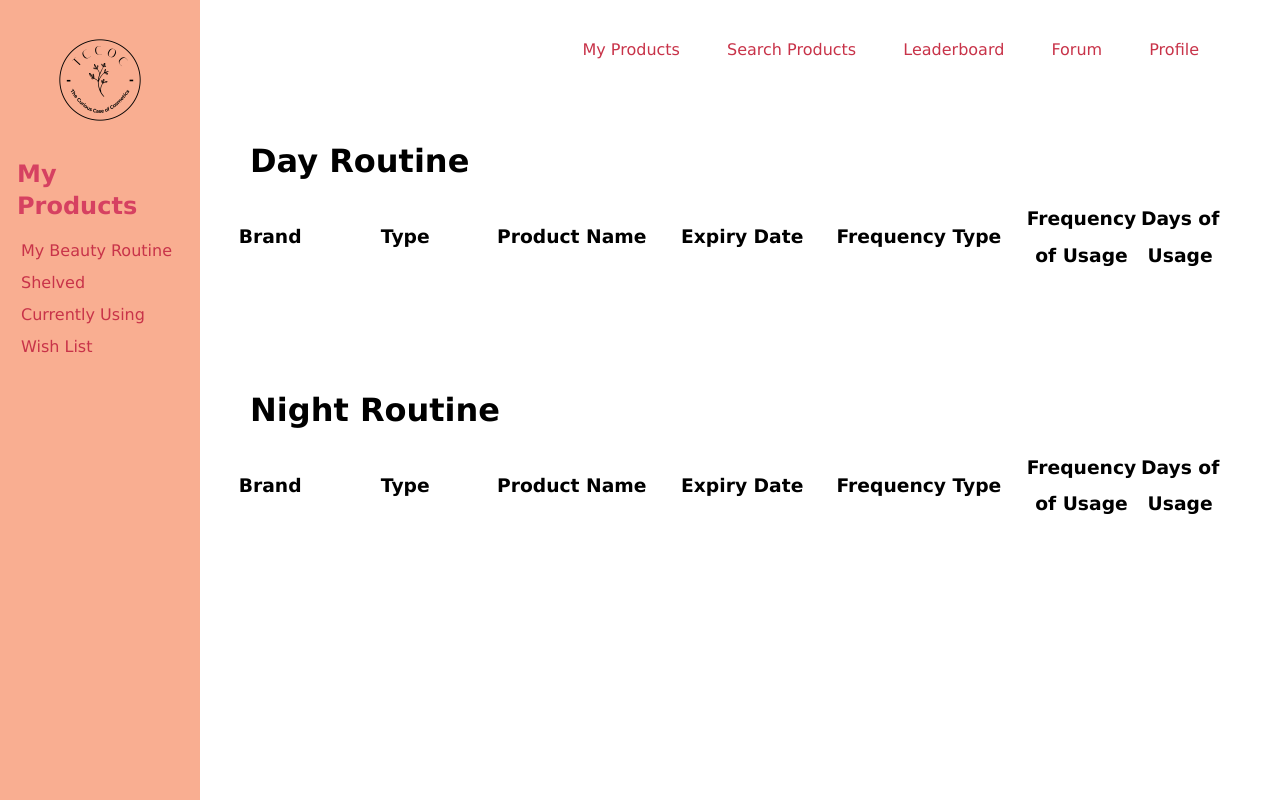
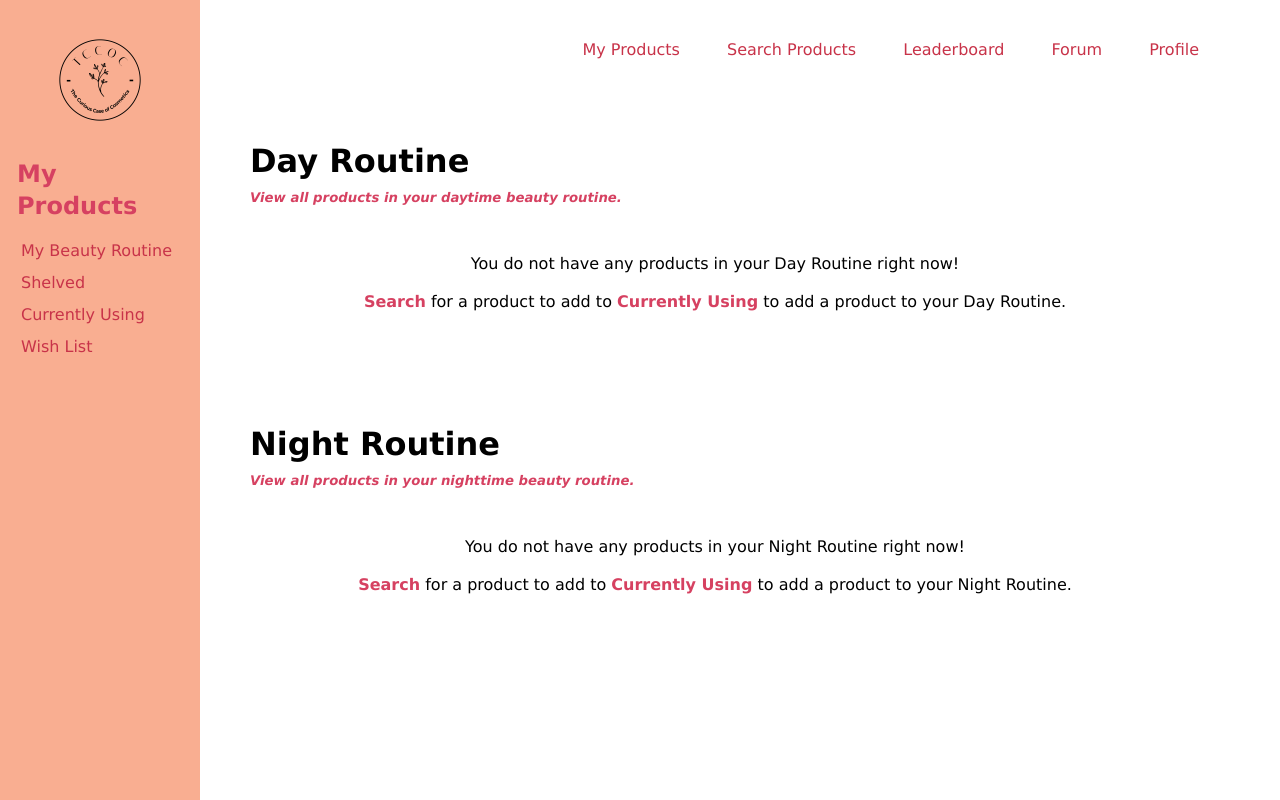
Before and after one commit to lyntan01/Orbital-Project, a Flask app: page /routine in a window 1280 px wide; the page is wider, and only the part inside the window is pictured. Run offline with Flask 2, Linux system fonts and the light colour scheme; the visitor is signed in with stand-in values (Sample User, id 1); data comes from the database, SQL or seed files in the repository; data that the repository does not hold is empty; some libraries are stand-ins or nearby versions.

Commit message:
Improve My Products UX

```diff
--- a/app.py
+++ b/app.py
@@ -151,17 +151,15 @@ def using():
 @app.route('/routine', methods=['GET', 'POST'])
 def routine():
     if 'loggedin' in session:
-        products = []
-        cursor = mysql.connection.cursor(MySQLdb.cursors.DictCursor)
-        cursor.execute('''SELECT DISTINCT brand, skincare_or_makeup, T1.product_name, routine_category, expiry_date, frequency_type, frequency, specific_days
-                            FROM `Uses` AS T1
-                            JOIN `Product` AS T2
-                            ON T1.product_name = T2.product_name
-                            WHERE T1.username = %s ''', (session['username'],))
-        results = cursor.fetchall()
-        for row in results:
-            products.append(row)
-        return render_template('routine.html', products=products)
+        day_products = []
+        day_products_tuple = getDayRoutineProducts(session['username'])
+        for product in day_products_tuple:
+            day_products.append(product)
+        night_products = []
+        night_products_tuple = getNightRoutineProducts(session['username'])
+        for product in night_products_tuple:
+            night_products.append(product)
+        return render_template('routine.html', day_products=day_products, night_products=night_products)
     else:
         return "Error: You are not logged in. Please log in to view this page."
 
@@ -543,6 +541,31 @@ def review(product_name):
     else:
         return "Error: You are not logged in. Please log in to view this page."
 
+# Helper method that returns the Day Routine products of a member user
+def getDayRoutineProducts(username):
+    cursor = mysql.connection.cursor()
+    cursor.execute('''SELECT p.brand, p.skincare_or_makeup, u.product_name, u.expiry_date,
+                        u.frequency, u.frequency_type, u.specific_days
+                    FROM Product p, Uses u
+                    WHERE p.product_name = u.product_name
+                        AND username = %s
+                        AND (routine_category = 'Day' OR routine_category = 'Both')
+                    ORDER BY FIELD(frequency_type, 'Daily', 'Weekly', 'Monthly')''', (username,))
+    return cursor.fetchall()
+
+# Helper method that returns the Night Routine products of a member user
+def getNightRoutineProducts(username):
+    cursor = mysql.connection.cursor()
+    cursor.execute('''SELECT p.brand, p.skincare_or_makeup, u.product_name, u.expiry_date,
+                        u.frequency, u.frequency_type, u.specific_days
+                    FROM Product p, Uses u
+                    WHERE p.product_name = u.product_name
+                        AND username = %s
+                        AND (routine_category = 'Night' OR routine_category = 'Both')
+                    ORDER BY FIELD(frequency_type, 'Daily', 'Weekly', 'Monthly')''', (username,))
+    return cursor.fetchall()
+
+
 @app.route('/dashboard', methods=['GET', 'POST'])
 def dashboard():
     if 'loggedin' in session:
@@ -564,14 +587,7 @@ def dashboard():
             product["num_days_left"] = num_days_left.days
 
         # Find Day Routine products of user
-        cursor = mysql.connection.cursor()
-        cursor.execute('''SELECT p.brand, u.product_name, u.frequency_type, u.specific_days
-                        FROM Product p, Uses u
-                        WHERE p.product_name = u.product_name
-                            AND username = %s
-                            AND (routine_category = 'Day' OR routine_category = 'Both')
-                        ORDER BY FIELD(frequency_type, 'Daily', 'Weekly', 'Monthly')''', (session['username'],))
-        day_routine_tuple = cursor.fetchall()
+        day_routine_tuple = getDayRoutineProducts(session['username'])
         day_routine = []
 
         # Filter Day Routine products for that particular day
@@ -592,18 +608,11 @@ def dashboard():
                 if product["frequency_type"] == "Monthly" and day_of_month in specific_days:
                     day_routine.append(product)
 
-        # Find Day Routine products of user
-        cursor = mysql.connection.cursor()
-        cursor.execute('''SELECT p.brand, u.product_name, u.frequency_type, u.specific_days
-                        FROM Product p, Uses u
-                        WHERE p.product_name = u.product_name
-                            AND username = %s
-                            AND (routine_category = 'Night' OR routine_category = 'Both')
-                        ORDER BY FIELD(frequency_type, 'Daily', 'Weekly', 'Monthly')''', (session['username'],))
-        night_routine_tuple = cursor.fetchall()
+        # Find Night Routine products of user
+        night_routine_tuple = getNightRoutineProducts(session['username'])
         night_routine = []
 
-        # Filter Day Routine products for that particular day
+        # Filter Night Routine products for that particular day
         for product in night_routine_tuple:
 
             if product["frequency_type"] == "Daily":
--- a/static/css/myProducts.css
+++ b/static/css/myProducts.css
@@ -144,3 +144,7 @@ ul li.active a{
     margin-left: 250px;
     /* margin-top: -600px; */
 }
+
+.pink {
+    color: #d64161;
+}
--- a/templates/routine.html
+++ b/templates/routine.html
@@ -7,7 +7,14 @@
     <link rel="stylesheet" type="text/css" href="{{ url_for('static', filename='css/myProducts.css') }}">
 </head>
 <body>
-    <h1 style="margin-left: 250px;">Day Routine</h1><br>
+
+  <div style="margin-left: 250px;">
+    <h1 style="margin-bottom: 10px;">Day Routine</h1>
+    <em><h5 class="pink">View all products in your daytime beauty routine.</h5></em>
+    <br>
+  </div>
+
+    {% if day_products %}
      <div class= 'tableroutine1' style="text-align: center; width: 100%; position: relative;">
       <table id="routine1" class="table table-striped table-bordered" style="text-align: center; width: 80%; margin: 0;">
         <thead>
@@ -36,8 +43,7 @@
           </tr>
         </thead>
         <tbody>
-          {% for product in products %}
-          {% if product.routine_category == 'Day' or product.routine_category =='Both'%}
+          {% for product in day_products %}
             <tr>
               <td>{{product.brand}}</td>
               <td>{{product.skincare_or_makeup}}</td>
@@ -47,12 +53,20 @@
               <td>{{product.frequency}}</td>
               <td>{{product.specific_days}}</td>
             </tr>
-
-          {% endif %}
           {% endfor %}
         </tbody>
       </table>
     </div>
+    {% else %}
+      <div style="margin: 30px 125px 0px 275px; text-align: center;">
+        <p>You do not have any products in your Day Routine right now!</p>
+        <br>
+        <p>
+          <a href="{{ url_for('search') }}"><strong class="pink">Search</strong></a> for a product to add to
+          <a href="{{ url_for('using') }}"><strong class="pink">Currently Using</strong></a> to add a product to your Day Routine.
+        </p>
+      </div>
+    {% endif %}
 
     <br>
     <br>
@@ -61,7 +75,13 @@
     <br>
     <br>
 
-    <h1 style="margin-left: 250px;">Night Routine</h1><br>
+    <div style="margin-left: 250px;">
+      <h1 style="margin-bottom: 10px;">Night Routine</h1>
+      <em><h5 class="pink">View all products in your nighttime beauty routine.</h5></em>
+      <br>
+    </div>
+
+    {% if night_products %}
     <div class= 'tableroutine2' style="text-align: center; width: 100%; position: relative;">
       <table id="routine2" class="table table-striped table-bordered" style="text-align: center; width: 80%; margin: 0;">
         <thead>
@@ -90,8 +110,7 @@
           </tr>
         </thead>
         <tbody>
-          {% for product in products %}
-          {% if product.routine_category == 'Night' or product.routine_category == 'Both' %}
+          {% for product in night_products %}
             <tr>
               <td>{{product.brand}}</td>
               <td>{{product.skincare_or_makeup}}</td>
@@ -101,11 +120,21 @@
               <td>{{product.frequency}}</td>
               <td>{{product.specific_days}}</td>
             </tr>
-          {% endif %}
           {% endfor %}
         </tbody>
       </table>
     </div>
+    {% else %}
+      <div style="margin: 30px 125px 50px 275px; text-align: center;">
+        <p>You do not have any products in your Night Routine right now!</p>
+        <br>
+        <p>
+          <a href="{{ url_for('search') }}"><strong class="pink">Search</strong></a> for a product to add to
+          <a href="{{ url_for('using') }}"><strong class="pink">Currently Using</strong></a> to add a product to your Night Routine.
+        </p>
+      </div>
+    {% endif %}
+
 </body>
 </html>
 
```
Also changed, not shown: templates/shelve.html (+17 -1 lines), templates/using.html (+17 -2 lines), templates/wishlist.html (+15 -1 lines). Lines whose indentation alone changed are shown as unchanged.
